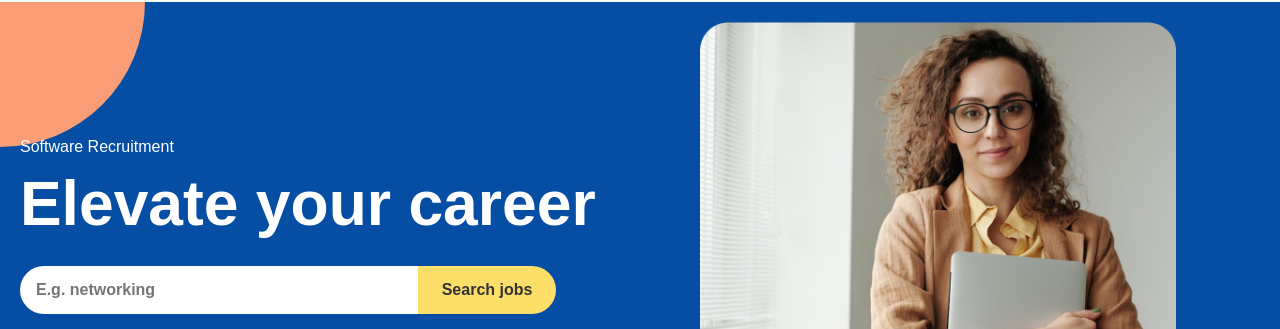
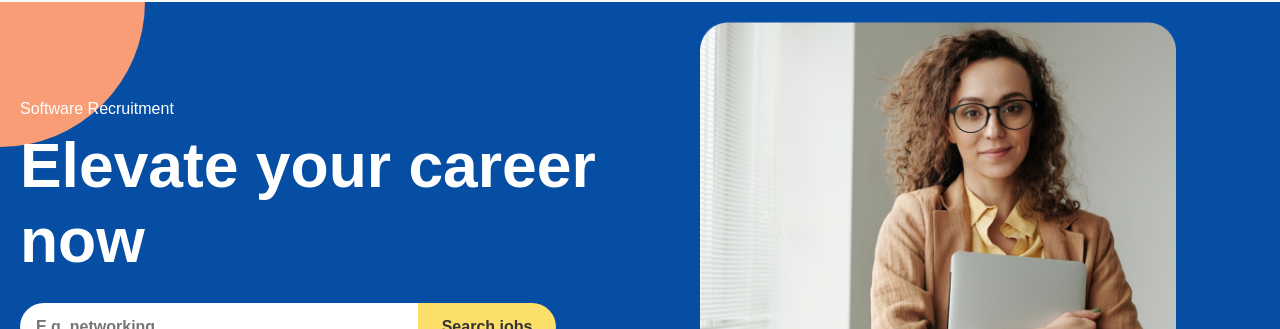
Before and after one commit to azmilafifi/recruitment-web-template, a Next.js app: page / in a window 1280 px wide. Shown: the part 82-411 px from the top of the page. Built offline with nearby package versions, Linux system fonts and the light colour scheme.

Commit message:
change title

```diff
--- a/src/components/SearchJobs/SearchJobs.tsx
+++ b/src/components/SearchJobs/SearchJobs.tsx
@@ -10,7 +10,7 @@ const SearchJobs = () => {
             <div className={`${styles.contentWrapper} row col-12 align-items-center`}>
                 <div className="col-md-6 text-white mb-5">
                     <div className={styles.subtitle}>Software Recruitment </div>
-                    <h1 className={styles.title}>Elevate your career</h1>
+                    <h1 className={styles.title}>Elevate your career now</h1>
                     <div className={styles.searchForm}>
                         <input
                             type="text"
```
